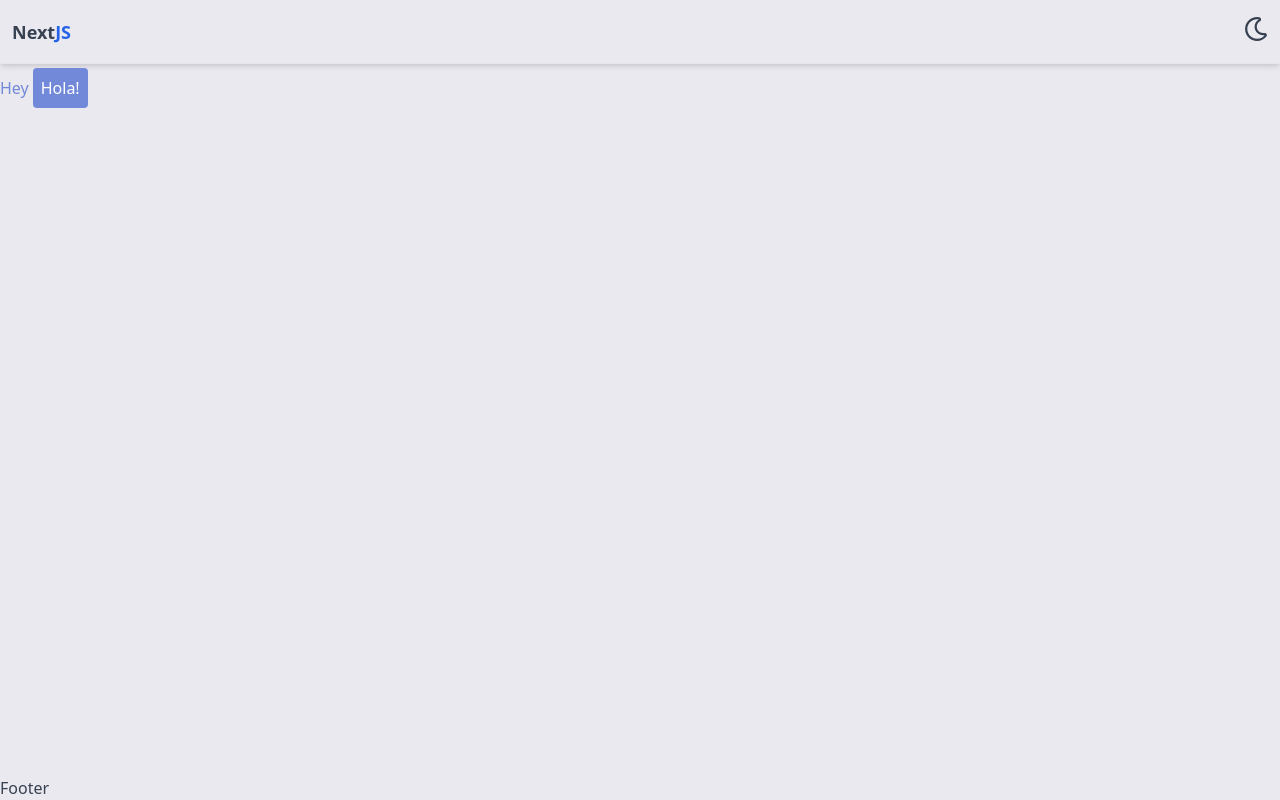
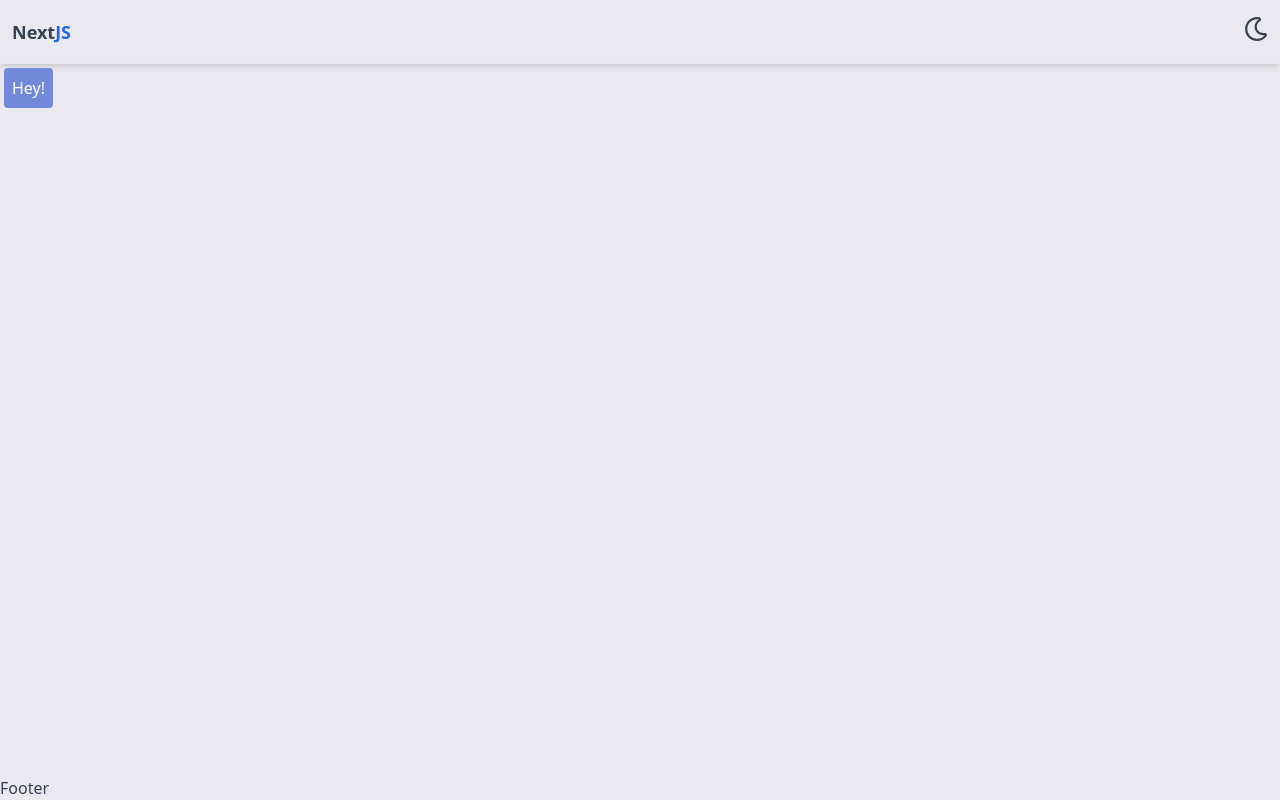
Before and after one commit to MrTierrin/dev-log, a Next.js app: page / in a window 1280 px wide. Built offline with nearby package versions, Linux system fonts and the light colour scheme.

Commit message:
Estructura del componente Button cambiada.

```diff
--- a/components/Button.jsx
+++ b/components/Button.jsx
@@ -1,9 +1,13 @@
 function Button({
   children,
+  className,
   ...props
 }) {
   return (
-    <button {...props} className="transition text-white m-1 p-2 min-w-max bg-discord rounded focus:outline-none hover:bg-gray-700 dark:hover:bg-gray-300">
+    <button
+      className={`transition text-white m-1 p-2 min-w-max rounded focus:outline-none ${className}`}
+      {...props}
+    >
       {children}
     </button>
   )
--- a/pages/index.jsx
+++ b/pages/index.jsx
@@ -8,8 +8,12 @@ export default function Home() {
         <title>NextJS + TailwindCSS</title>
       </Head>
       <div className="text-discord">
-        Hey
-        <Button>Hola!</Button>
+        <Button
+          className="bg-discord transition-colors duration-300 transform hover:bg-discord-200 active:scale-90"
+        >
+          Hey!
+        </Button>
+        <div className="w-full" />
       </div>
     </>
   )
--- a/tailwind.config.js
+++ b/tailwind.config.js
@@ -16,8 +16,23 @@ module.exports = {
       blueg: colors.blueGray,
       white: colors.white,
       discord: {
-        DEFAULT: '#7289da'
+        50: '#aab8e8',
+        100: '#9cace5',
+        200: '#8ea0e1',
+        300: '#8094dd',
+        DEFAULT: '#7289da',
+        500: '#667bc4',
+        600: '#5b6dae',
+        700: '#4f5f98',
+        800: '#2d3657',
+        900: '#222941',
       }
     }
   },
+  variants: {
+    extend: {
+      scale: ['active'],
+      backgroundColor: ['active']
+    }
+  }
 }
```
